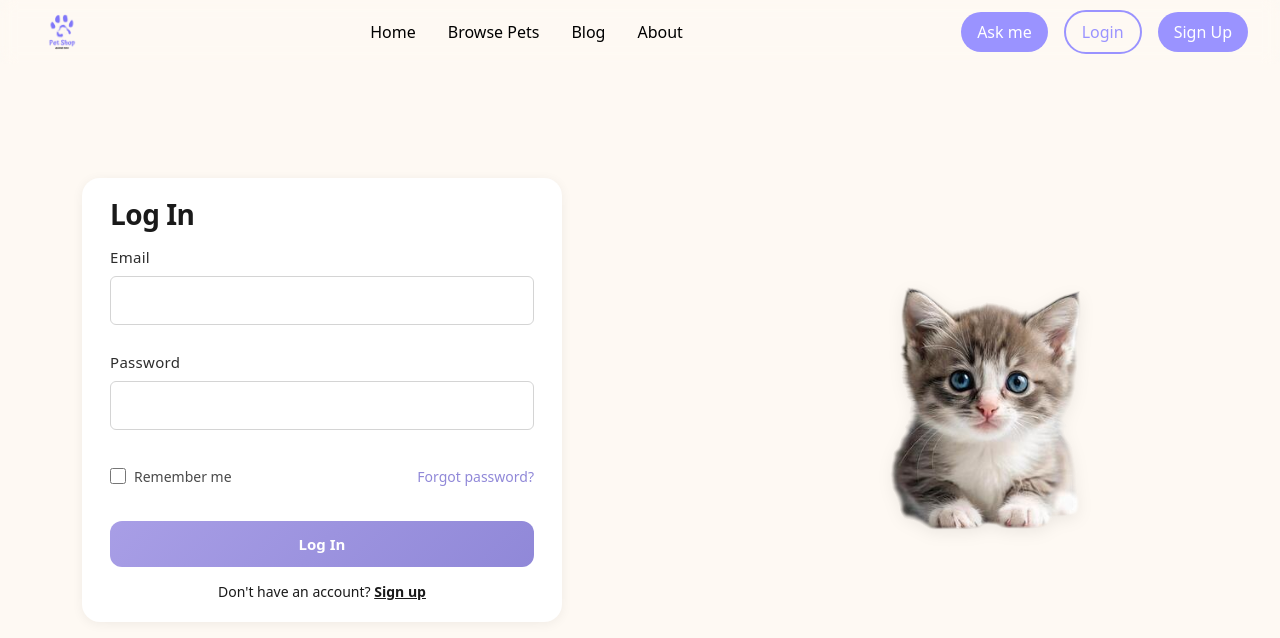
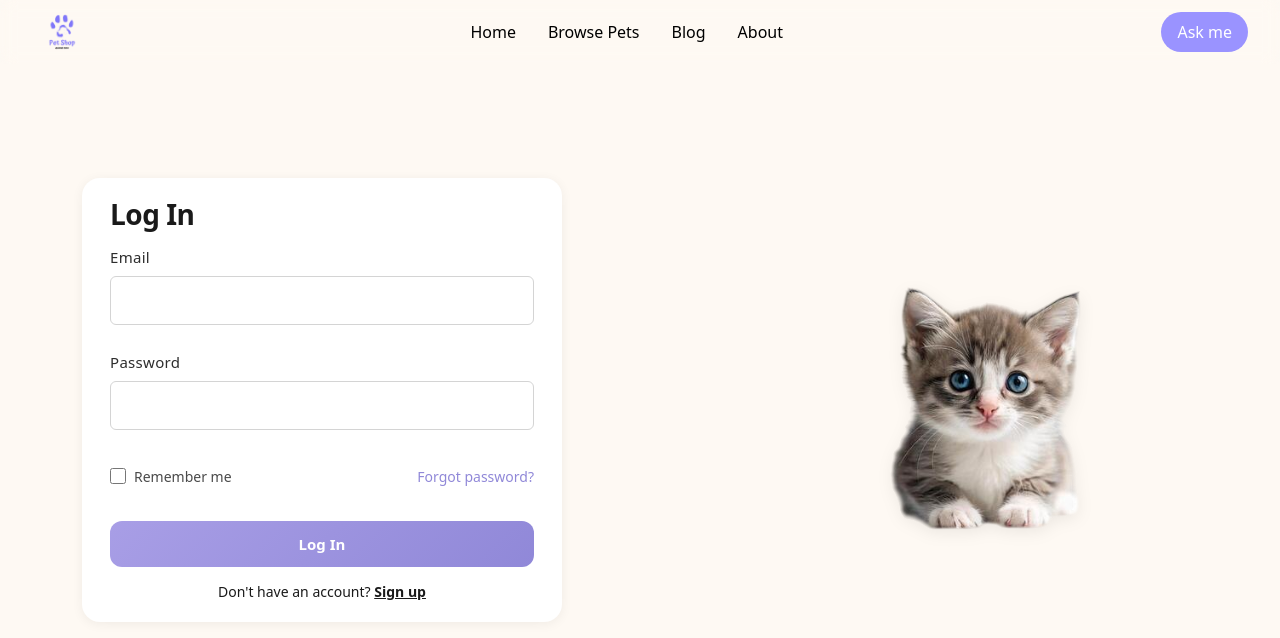
Before and after one commit to independent-project-2/HappyTail-Frontend, a React (Vite) app: page /login in a window 1280 px wide. Shown: the top 638 px of the page. Built offline with nearby package versions, Linux system fonts and the light colour scheme.

Commit message:
remove the signup and login buttons on the nav bar

```diff
--- a/src/components/nav.tsx
+++ b/src/components/nav.tsx
@@ -39,17 +39,17 @@ export default function Navbar() {
             </a>
           </div>
 
-          {/* Buttons */}
+
           <div className="hidden md:flex items-center space-x-4">
             <button onClick={() => router('/ask-me')} className="bg-[#9A93FF] text-white px-4 py-2 rounded-full hover:bg-[#827afe] font-medium">
               Ask me
             </button>
-            <button onClick={() => router('/login')} className="text-[#9A93FF] border-2 border-[#9A93FF] px-4 py-2 rounded-full hover:bg-[#9A93FF] hover:text-white font-medium transition-all">
+            {/* Buttons <button onClick={() => router('/login')} className="text-[#9A93FF] border-2 border-[#9A93FF] px-4 py-2 rounded-full hover:bg-[#9A93FF] hover:text-white font-medium transition-all">
               Login
             </button>
             <button onClick={() => router('/signup')} className="bg-[#9A93FF] text-white px-4 py-2 rounded-full hover:bg-[#827afe] font-medium">
               Sign Up
-            </button>
+            </button>*/}
           </div>
 
 
```
